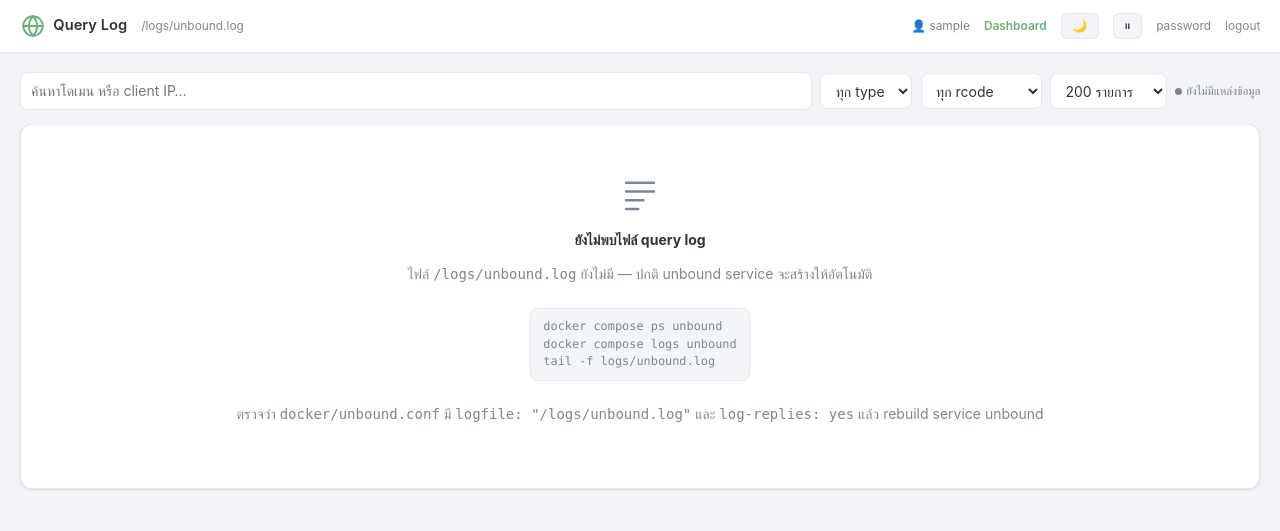
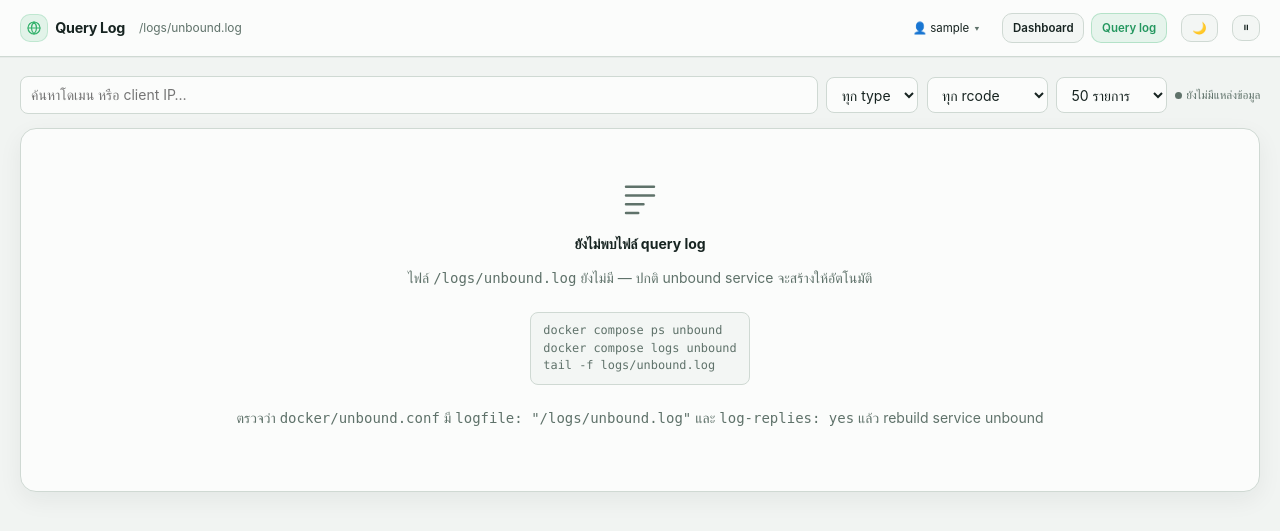
Before and after one commit to Walofz/adguard-unbound-web, a FastAPI app: page /queries in a window 1280 px wide. Shown: the top 531 px of the page. Run offline with FastAPI, Linux system fonts and the light colour scheme; the visitor is signed in with stand-in values (Sample User, id 1); data that the repository does not hold is empty; parts of the project's set-up code (start-up, migrations or seed data) failed here and were passed over.

Commit message:
feat: refine query log controls and navigation

```diff
--- a/app/templates/queries.html
+++ b/app/templates/queries.html
@@ -14,45 +14,47 @@
     </script>
     <style>
         :root {
-            --bg: #f2f4f7;
-            --panel: #ffffff;
-            --panel2: #f3f5f8;
-            --border: #e3e8ee;
-            --text: #2f3439;
-            --muted: #7b8794;
-            --accent: #67b279;
-            --good: #4caf6d;
-            --warn: #f2a33c;
-            --bad: #e05252;
+            --bg: #f1f4f2;
+            --panel: #fbfcfb;
+            --panel2: #f3f6f4;
+            --border: #cfd9d3;
+            --text: #172421;
+            --muted: #5f726a;
+            --accent: #35b26d;
+            --accent-strong: #24975f;
+            --accent-soft: rgba(53, 178, 109, 0.12);
+            --good: #2fa66b;
+            --warn: #d39a2f;
+            --bad: #d95757;
             --mono: ui-monospace, "SF Mono", Menlo, Consolas, monospace;
-            --shadow: 0 1px 2px rgba(16, 24, 40, .06), 0 1px 3px rgba(16, 24, 40, .08);
+            --shadow: 0 8px 24px rgba(23, 36, 33, 0.06);
             color-scheme: light;
         }
 
         [data-theme="dark"] {
-            --bg: #14181d;
-            --panel: #1c2229;
-            --panel2: #232b33;
-            --border: #2b333d;
-            --text: #e6edf3;
-            --muted: #8b98a5;
-            --accent: #67b279;
-            --good: #67b279;
-            --warn: #f2a33c;
-            --bad: #e05252;
-            --shadow: 0 1px 2px rgba(0, 0, 0, .3);
+            --bg: #0d1518;
+            --panel: rgba(17, 27, 31, 0.92);
+            --panel2: #16252d;
+            --border: #23353f;
+            --text: #e9f0f2;
+            --muted: #9cb0b8;
+            --accent: #78d7a2;
+            --accent-strong: #60c892;
+            --accent-soft: rgba(120, 215, 162, 0.14);
+            --good: #8de3b4;
+            --warn: #f3bc5d;
+            --bad: #ff8d8d;
+            --shadow: 0 14px 32px rgba(2, 6, 10, 0.32);
             color-scheme: dark;
         }
 
-        * {
-            box-sizing: border-box
-        }
+        * { box-sizing: border-box }
 
         body {
             margin: 0;
             background: var(--bg);
             color: var(--text);
-            font: 14px/1.45 -apple-system, BlinkMacSystemFont, "Segoe UI", system-ui, sans-serif
+            font: 14px/1.45 -apple-system, BlinkMacSystemFont, "Segoe UI", system-ui, sans-serif;
         }
 
         .topbar {
@@ -62,33 +64,144 @@
             padding: .9em 1.4em;
             border-bottom: 1px solid var(--border);
             background: var(--panel);
+            backdrop-filter: blur(8px);
             position: sticky;
             top: 0;
             z-index: 10;
-            box-shadow: 0 1px 2px rgba(16, 24, 40, .05);
-            flex-wrap: wrap
+            box-shadow: 0 1px 0 rgba(23, 36, 33, .04);
+            flex-wrap: wrap;
+        }
+
+        [data-theme="dark"] .topbar {
+            background: var(--panel);
         }
 
         .brand {
             display: flex;
             align-items: center;
-            gap: .55em
+            gap: .55em;
         }
 
         .brand svg {
-            width: 26px;
-            height: 26px;
-            color: var(--accent)
+            width: 28px;
+            height: 28px;
+            color: var(--accent);
+            background: var(--accent-soft);
+            border: 1px solid rgba(53, 178, 109, 0.2);
+            border-radius: 10px;
+            padding: 5px;
         }
 
         .brand h1 {
-            font-size: 1.05em;
+            font-size: 1.02em;
             margin: 0;
-            font-weight: 600
+            font-weight: 700;
+            letter-spacing: -0.02em;
         }
 
-        .topbar .spacer {
-            flex: 1
+        .topbar .spacer { flex: 1 }
+
+        .nav-group {
+            display: flex;
+            align-items: center;
+            gap: .5em;
+            flex-wrap: wrap;
+        }
+
+        .nav-link {
+            display: inline-flex;
+            align-items: center;
+            justify-content: center;
+            padding: .52em .85em;
+            border-radius: 10px;
+            border: 1px solid var(--border);
+            background: var(--panel2);
+            color: var(--muted);
+            text-decoration: none;
+            font-size: .8em;
+            font-weight: 600;
+            transition: all .15s ease;
+        }
+
+        .nav-link:hover,
+        .nav-link.active {
+            background: rgba(53, 178, 109, 0.1);
+            border-color: rgba(53, 178, 109, 0.28);
+            color: var(--accent-strong);
+        }
+
+        .user-menu {
+            position: relative;
+            z-index: 20;
+        }
+
+        .user-menu-trigger {
+            display: inline-flex;
+            align-items: center;
+            gap: .45em;
+            padding: .5em .7em;
+            border: 1px solid transparent;
+            border-radius: 8px;
+            background: transparent;
+            color: var(--text);
+            font: inherit;
+            font-size: .82em;
+            cursor: pointer;
+        }
+
+        .user-menu-trigger:hover,
+        .user-menu-trigger[aria-expanded="true"] {
+            border-color: var(--border);
+            background: var(--panel2);
+        }
+
+        .user-menu-trigger .caret {
+            color: var(--muted);
+            transition: transform .15s ease;
+        }
+
+        .user-menu-trigger[aria-expanded="true"] .caret {
+            transform: rotate(180deg);
+        }
+
+        .user-dropdown {
+            position: absolute;
+            top: calc(100% + .4em);
+            right: 0;
+            min-width: 170px;
+            padding: .35em;
+            border: 1px solid var(--border);
+            border-radius: 8px;
+            background: var(--panel);
+            box-shadow: var(--shadow);
+        }
+
+        .user-dropdown[hidden] {
+            display: none;
+        }
+
+        .user-dropdown:not([hidden]) {
+            display: grid;
+            gap: .15em;
+        }
+
+        .user-dropdown a {
+            display: flex;
+            align-items: center;
+            padding: .65em .75em;
+            border-radius: 6px;
+            color: var(--text);
+            font-size: .84em;
+            text-decoration: none;
+        }
+
+        .user-dropdown a:hover {
+            background: var(--accent-soft);
+            color: var(--accent-strong);
+        }
+
+        .user-dropdown a.logout {
+            color: var(--bad);
         }
 
         .topbar .muted {
@@ -98,35 +211,38 @@
 
         .topbar a {
             text-decoration: none;
-            font-size: .85em
+            font-size: .82em;
+            color: var(--text);
         }
 
         .icon-btn {
             background: var(--panel2);
             color: var(--text);
             border: 1px solid var(--border);
-            padding: .45em .9em;
-            border-radius: 6px;
+            padding: .5em .9em;
+            border-radius: 10px;
             cursor: pointer;
-            font-size: .85em
+            font-size: .82em;
+            transition: border-color .15s ease, background .15s ease, transform .15s ease;
         }
 
         .icon-btn:hover {
-            background: var(--border)
+            border-color: var(--accent);
+            transform: translateY(-1px);
         }
 
         .container {
             max-width: 1280px;
             margin: 0 auto;
-            padding: 1.4em
+            padding: 1.4em;
         }
 
         .card {
             background: var(--panel);
             border: 1px solid var(--border);
-            border-radius: 12px;
+            border-radius: 16px;
             box-shadow: var(--shadow);
-            padding: 1em 1.2em
+            padding: 1em 1.2em;
         }
 
         .filters {
@@ -173,13 +289,13 @@
         table {
             width: 100%;
             border-collapse: collapse;
-            font-size: .86em
+            font-size: .92em
         }
 
         th {
             text-align: left;
             color: var(--muted);
-            font-size: .78em;
+            font-size: .82em;
             text-transform: uppercase;
             letter-spacing: .04em;
             padding: .7em .8em;
@@ -304,12 +420,21 @@
         </div>
         <span class="muted" id="source" title="{{ log_path }}">{{ log_path }}</span>
         <div class="spacer"></div>
-        <span class="muted">👤 {{ user }}</span>
-        <a href="/" style="color:var(--accent);font-weight:600">Dashboard</a>
+        <div class="user-menu" id="userMenu">
+            <button type="button" class="user-menu-trigger" id="userMenuButton" aria-expanded="false" aria-controls="userDropdown">
+                <span>👤 {{ user }}</span><span class="caret" aria-hidden="true">▾</span>
+            </button>
+            <div class="user-dropdown" id="userDropdown" hidden>
+                <a href="/change-password">Password</a>
+                <a class="logout" href="/logout">Logout</a>
+            </div>
+        </div>
+        <div class="nav-group">
+            <a class="nav-link" href="/">Dashboard</a>
+            <a class="nav-link active" href="/queries">Query log</a>
+        </div>
         <button id="themeBtn" class="icon-btn" title="สลับธีม">🌙</button>
         <button id="pauseBtn" class="icon-btn" title="หยุด/เริ่มอัปเดตอัตโนมัติ">⏸</button>
-        <a href="/change-password" style="color:var(--muted)">password</a>
-        <a href="/logout" style="color:var(--muted)">logout</a>
     </div>
 
     <div class="container">
@@ -328,10 +453,9 @@
                 <option value="NOTIMPL">NOTIMPL</option>
             </select>
             <select id="limit">
+                <option value="50" selected>50 รายการ</option>
                 <option value="100">100 รายการ</option>
-                <option value="200" selected>200 รายการ</option>
-                <option value="500">500 รายการ</option>
-                <option value="1000">1000 รายการ</option>
+                <option value="200">200 รายการ</option>
             </select>
             <span class="meta"><span class="dot" id="liveDot"></span><span id="meta">—</span></span>
         </div>
@@ -431,7 +555,7 @@ tail -f logs/unbound.log</pre>
                 '<td class="mono name" title="' + esc(it.qname) + '">' + esc(it.qname) + '</td>' +
                 '<td><span class="type">' + esc(it.qtype) + '</span></td>' +
                 '<td>' + badge(it.rcode) + '</td>' +
-                '<td class="num">' + (it.elapsed == null ? '—' : (it.elapsed * 1000).toFixed(4)) + '</td>' +
+                '<td class="num">' + (it.elapsed == null ? '—' : (it.elapsed * 1000).toFixed(2)) + '</td>' +
                 '<td>' + (it.cached == null ? '—' : (it.cached ? 'cache' : 'miss')) + '</td>' +
                 '<td class="num">' + (it.size == null ? '—' : it.size) + '</td>' +
                 '</tr>').join('');
@@ -464,6 +588,26 @@ tail -f logs/unbound.log</pre>
         }
         applyTheme(root.dataset.theme || 'light');
 
+        const userMenu = $('userMenu');
+        const userMenuButton = $('userMenuButton');
+        const userDropdown = $('userDropdown');
+        const setUserMenuOpen = open => {
+            userMenuButton.setAttribute('aria-expanded', String(open));
+            userDropdown.hidden = !open;
+        };
+        userMenuButton.addEventListener('click', () => {
+            setUserMenuOpen(userMenuButton.getAttribute('aria-expanded') !== 'true');
+        });
+        document.addEventListener('click', event => {
+            if (!userMenu.contains(event.target)) setUserMenuOpen(false);
+        });
+        document.addEventListener('keydown', event => {
+            if (event.key === 'Escape' && userMenuButton.getAttribute('aria-expanded') === 'true') {
+                setUserMenuOpen(false);
+                userMenuButton.focus();
+            }
+        });
+
         $('themeBtn').addEventListener('click', () => {
             const next = root.dataset.theme === 'dark' ? 'light' : 'dark';
             try { localStorage.setItem('unbound-theme', next); } catch (_) { }
```
